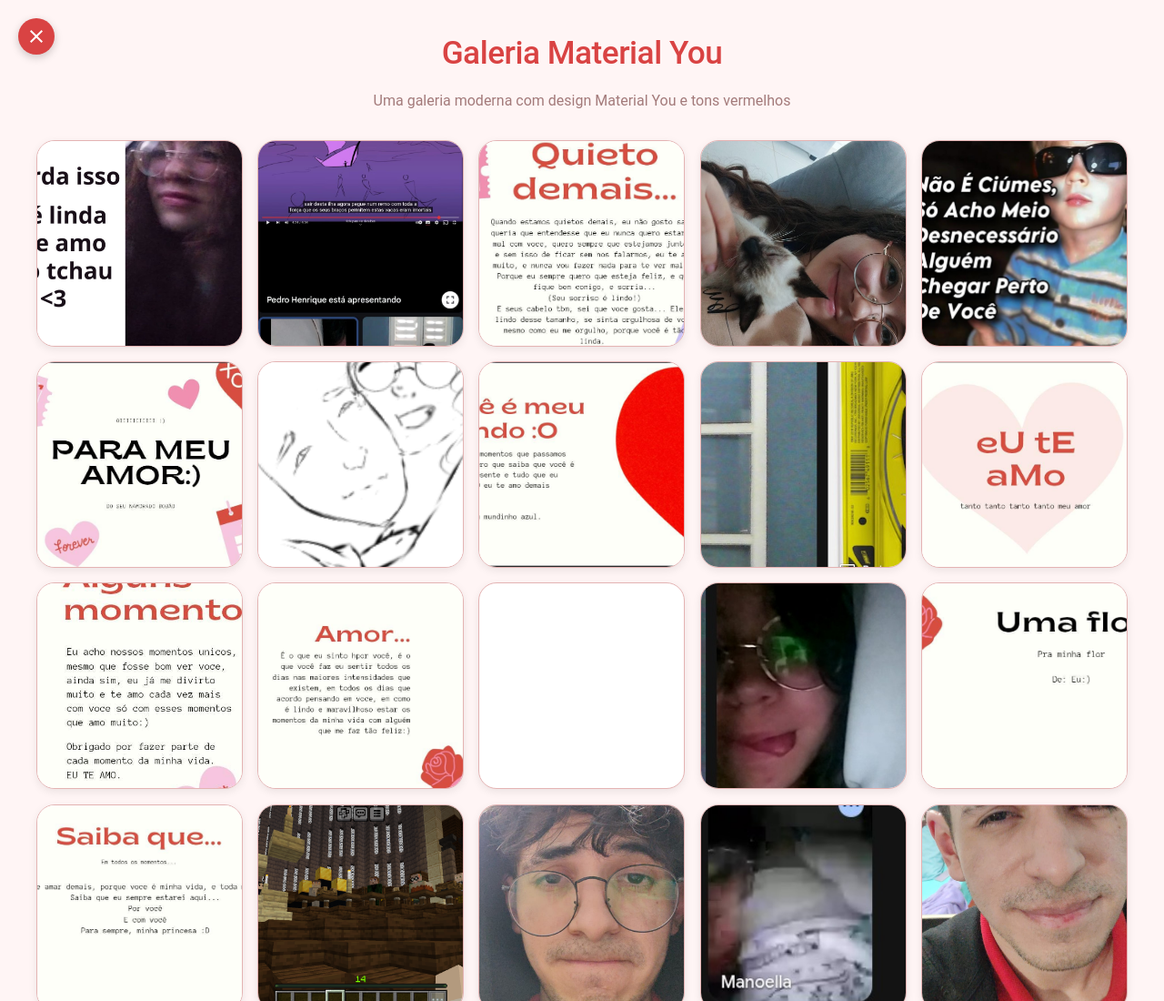
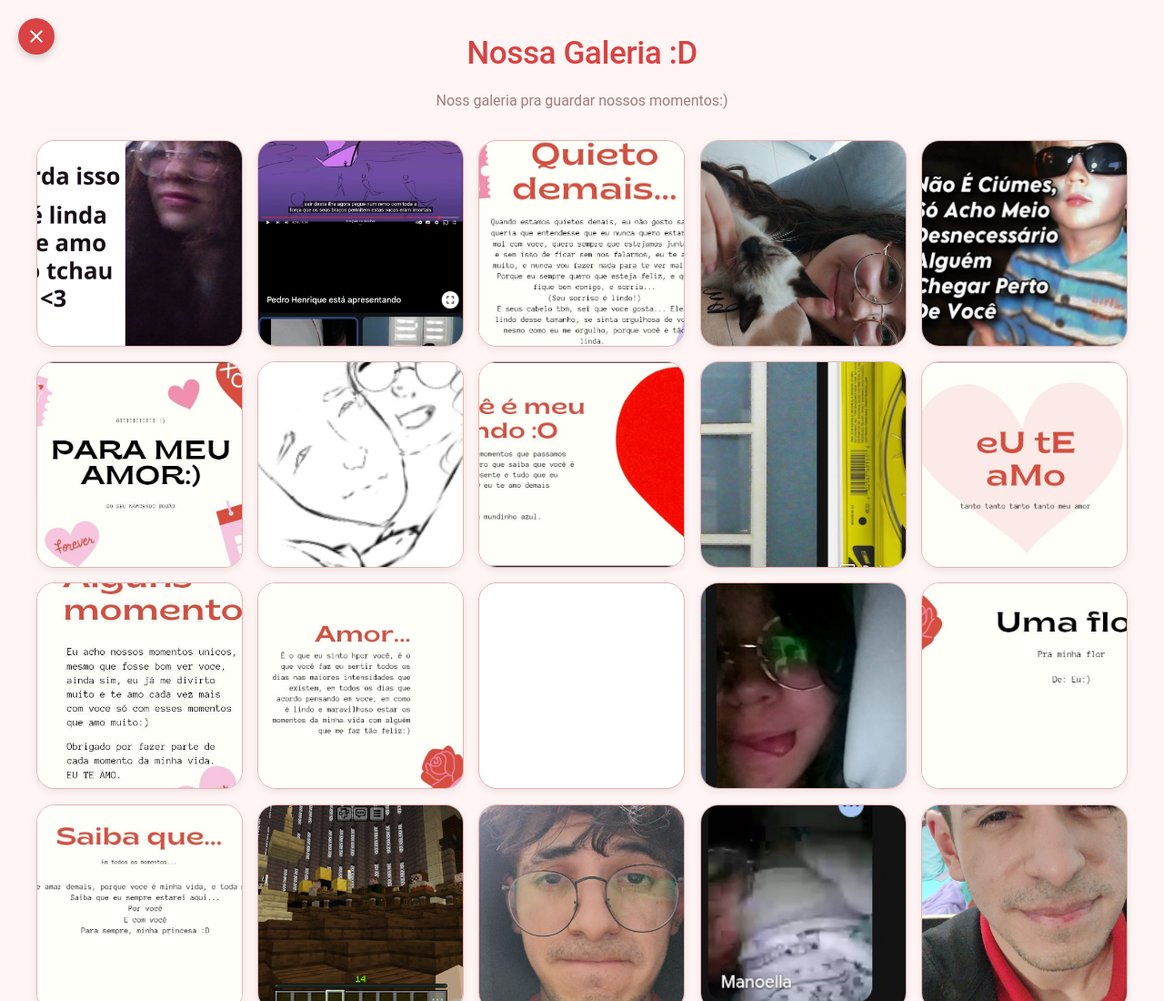
Before and after one commit to eiriq/ProjetoManu, a plain HTML site: page index.html in a window 1280 px wide. Shown: the top 1100 px of the page at 91% size. Drawn offline with Linux system fonts and the light colour scheme; grey boxes are pictures that could not be loaded.

Commit message:
Update index.html

```diff
--- a/index.html
+++ b/index.html
@@ -3,7 +3,7 @@
 <head>
     <meta charset="UTF-8">
     <meta name="viewport" content="width=device-width, initial-scale=1.0">
-    <title>Galeria Material You</title>
+    <title>Nossa galeria:)</title>
     <link rel="icon" href="icone.png">
     <style>
         :root {
@@ -644,8 +644,8 @@
 
     <div class="container">
         <header>
-            <h1>Galeria Material You</h1>
-            <p class="subtitle">Uma galeria moderna com design Material You e tons vermelhos</p>
+            <h1>Nossa Galeria :D</h1>
+            <p class="subtitle">Noss galeria pra guardar nossos momentos:)</p>
         </header>
 
         <div class="gallery" id="gallery">
```
